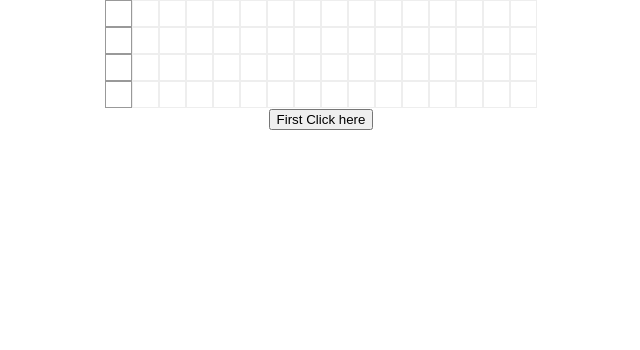
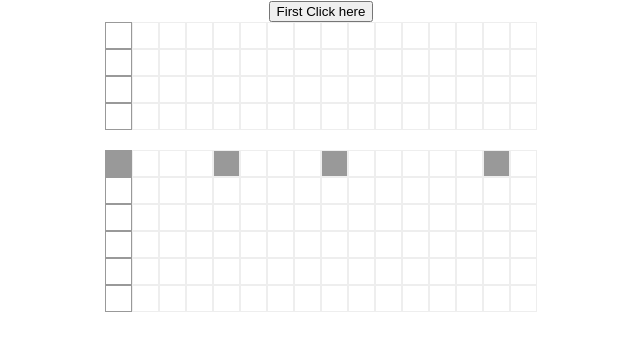
Before and after one commit to austincesear123/project-04-drum-machine-client, a React (Create React App) app: page / in a window 1280 px wide. Shown: the top 350 px of the page, without its empty margins (319-959 px from the left). Built offline with nearby package versions, Linux system fonts and the light colour scheme.

Commit message:
add polysynth random sequence algorithm

```diff
--- a/package.json
+++ b/package.json
@@ -6,6 +6,7 @@
     "@testing-library/jest-dom": "^5.16.3",
     "@testing-library/react": "^12.1.4",
     "@testing-library/user-event": "^13.5.0",
+    "d3-random": "^3.0.1",
     "react": "^17.0.2",
     "react-dom": "^17.0.2",
     "react-scripts": "5.0.0",
--- a/src/Sequencer/Sequencer.js
+++ b/src/Sequencer/Sequencer.js
@@ -1,5 +1,6 @@
 import React, { useState, useEffect } from "react";
 import * as Tone from "tone";
+import * as d3 from "d3-random";
 
 const initialPattern = [
   [0, 0, 0, 0, 0, 0, 0, 0, 0, 0, 0, 0, 0, 0, 0, 0],
@@ -45,38 +46,30 @@ hiHatSynth.volume.value = -6;
 const pluckSynth = new Tone.PluckSynth().toDestination();
 pluckSynth.volume.value = -6;
 
-const notes = ["A3", "C4", "D4", "E3", "G4"];
+const notes = ["A3", "C4", "D4", "E4", "G4", "A4"];
 const initialPolySynthPattern = [
-  [1, 0, 0, 0, 0, 0, 0, 0, 1, 0, 0, 0, 0, 0, 1, 0],
-  [0, 0, 0, 0, 0, 1, 0, 0, 0, 0, 1, 0, 0, 0, 0, 1],
-  [0, 1, 0, 1, 0, 0, 1, 0, 0, 0, 0, 1, 0, 0, 0, 0],
-  [0, 0, 1, 0, 0, 0, 0, 1, 0, 0, 0, 0, 0, 1, 0, 0],
-  [0, 0, 0, 0, 1, 0, 0, 0, 0, 1, 0, 0, 1, 0, 0, 0],
+  [1, 0, 0, 0, 1, 0, 0, 0, 1, 0, 0, 0, 0, 0, 1, 0],
+  [0, 0, 0, 0, 0, 0, 0, 0, 0, 0, 0, 0, 0, 0, 0, 0],
+  [0, 0, 0, 0, 0, 0, 0, 0, 0, 0, 0, 0, 0, 0, 0, 0],
+  [0, 0, 0, 0, 0, 0, 0, 0, 0, 0, 0, 0, 0, 0, 0, 0],
+  [0, 0, 0, 0, 0, 0, 0, 0, 0, 0, 0, 0, 0, 0, 0, 0],
+  [0, 0, 0, 0, 0, 0, 0, 0, 0, 0, 0, 0, 0, 0, 0, 0],
 ];
 
-const polySynth = new Tone.PolySynth(Tone.DuoSynth).toDestination();
+const reverb = new Tone.Reverb(3).toDestination();
+reverb.wet.value = 0.5;
+const delay = new Tone.PingPongDelay("3.5n", 0.3).connect(reverb);
+delay.wet.value = 0.3;
+const polySynth = new Tone.PolySynth(Tone.DuoSynth).connect(delay);
 polySynth.set({
-  voice0: {
-    oscillator: {
-      type: "triangle4",
-    },
-    volume: -30,
-    envelope: {
-      attack: 0.005,
-      release: 0.05,
-      sustain: 1,
-    },
-  },
-  voice1: {
-    volume: -10,
-    envelope: {
-      attack: 0.005,
-      release: 0.05,
-      sustain: 1,
-    },
+  envelope: {
+    attack: 0.001,
+    decay: 1,
+    sustain: 0.1,
+    release: 0.1,
   },
 });
-polySynth.volume.value = -10;
+polySynth.volume.value = -24;
 
 const Sequencer = () => {
   const [clicked, setClicked] = useState(false);
@@ -108,16 +101,6 @@ const Sequencer = () => {
             }
             return null;
           });
-          polySynthPattern.map((row, noteIndex) => {
-            if (row[col]) {
-              polySynth.triggerAttackRelease(
-                notes[noteIndex],
-                "8n",
-                time + "0.1"
-              );
-            }
-            return null;
-          });
         },
         [0, 1, 2, 3, 4, 5, 6, 7, 8, 9, 10, 11, 12, 13, 14, 15],
         "16n"
@@ -127,8 +110,57 @@ const Sequencer = () => {
     [pattern] // Retrigger when pattern changes
   );
 
+  let tuneData = 0;
+
+  useEffect(() => {
+    Tone.Transport.scheduleRepeat(() => {
+      randomizeSequencer();
+    }, "2m");
+  }, []);
+
+  function randomizeSequencer() {
+    const psPatternCopy = [...polySynthPattern];
+    // Choose a % chance so that sometimes it is more busy, other times more sparse
+    const chance = d3.randomUniform(0.5, 1.5)();
+
+    // Loop through and create some random on/off values
+    const row = psPatternCopy[tuneData % notes.length];
+    tuneData++;
+    for (let x = 0; x < row.length; x++) {
+      row[x] = Math.abs(d3.randomNormal()()) > chance ? 1 : 0;
+    }
+    // Loop through again and make sure we don't have two
+    // consectutive on values (it sounds bad)
+    for (let x = 0; x < row.length - 1; x++) {
+      if (row[x] === 1 && row[x + 1] === 1) {
+        row[x + 1] = 0;
+        x++;
+      }
+    }
+    setPolySynthPattern(psPatternCopy);
+  }
+
+  useEffect(() => {
+    const polySynthLoop = new Tone.Sequence(
+      (time, col) => {
+        let notesToPlay = [];
+        polySynthPattern.map((row, noteIndex) => {
+          if (row[col]) {
+            notesToPlay.push(notes[noteIndex]);
+          }
+          return null;
+        });
+        polySynth.triggerAttackRelease(notesToPlay, "16n", time);
+      },
+      [0, 1, 2, 3, 4, 5, 6, 7, 8, 9, 10, 11, 12, 13, 14, 15],
+      "16n"
+    ).start(0);
+    return () => polySynthLoop.dispose();
+  }, [polySynthPattern]);
+
   async function initialClick() {
     await Tone.start();
+    // Tone.context.resume()
     console.log("running");
     setClicked(true);
   }
@@ -142,11 +174,13 @@ const Sequencer = () => {
   function startStop() {
     if (clicked) {
       if (playState === "stopped") {
-        Tone.Transport.start(0);
-        setPlayState(Tone.Transport.state);
+        console.log("start");
+        Tone.Transport.start(Tone.now());
+        setPlayState("started");
       } else {
+        console.log("stop");
         Tone.Transport.stop();
-        setPlayState(Tone.Transport.state);
+        setPlayState("stopped");
       }
     }
   }
@@ -159,6 +193,18 @@ const Sequencer = () => {
   }
   return (
     <div>
+      <button
+        style={{ display: !clicked ? "inline" : "none" }}
+        onClick={initialClick}
+      >
+        First Click here
+      </button>
+      <button
+        style={{ display: !clicked ? "none" : "inline" }}
+        onClick={startStop}
+      >
+        {playState}
+      </button>
       {pattern.map((row, y) => (
         <div key={y} style={{ display: "flex", justifyContent: "center" }}>
           {row.map((value, x) => (
@@ -171,18 +217,19 @@ const Sequencer = () => {
           ))}
         </div>
       ))}
-      <button
-        style={{ display: !clicked ? "inline" : "none" }}
-        onClick={initialClick}
-      >
-        First Click here
-      </button>
-      <button
-        style={{ display: !clicked ? "none" : "inline" }}
-        onClick={startStop}
-      >
-        {playState}
-      </button>
+      <br />
+      {polySynthPattern.map((row, y) => (
+        <div key={y} style={{ display: "flex", justifyContent: "center" }}>
+          {row.map((value, x) => (
+            <Square
+              key={x}
+              active={activeColumn === x}
+              value={value}
+              onClick={() => setPattern({ x, y, value })}
+            />
+          ))}
+        </div>
+      ))}
     </div>
   );
 };
```
Also changed, not shown: 1 other file (tests, documents, lock files or other folders).
